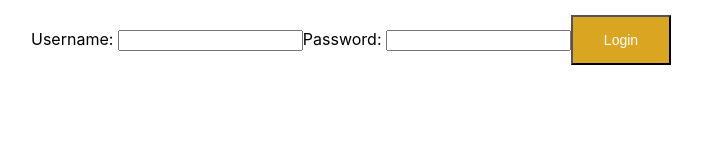
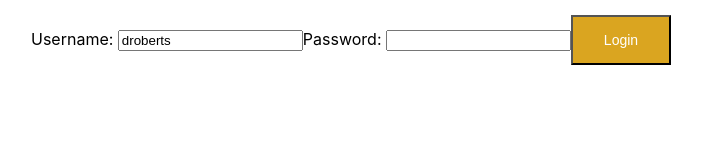
Before and after one commit to NuwroVighte/TodoApp, a React (Create React App) app: page / in a window 1280 px wide. Shown: the top 160 px of the page, without its empty margins (289-991 px from the left). Built offline with nearby package versions, Linux system fonts and the light colour scheme.

Commit message:
added controlled component to handle username changes with default username

```diff
--- a/src/components/todo/TodoApp.jsx
+++ b/src/components/todo/TodoApp.jsx
@@ -10,12 +10,28 @@ class TodoApp extends Component {
     }
 }
 
+
 class LoginComponent extends Component {
+    constructor(props) {
+        super(props)
+        this.state = {
+            username: 'droberts',
+            password: ''
+        }
+        this.handleUsernameChange = this.handleUsernameChange.bind(this)
+    }
+
+    handleUsernameChange(event) {
+        console.log(event.target.value)
+        this.setState({ username: event.target.value })
+
+    }
+
     render () {
         return (
             <div>
-            Username: <input type="text" name="username" />
-            Password: <input type="password" name="password" />
+            Username: <input type="text" name="username" value={this.state.username} onChange={this.handleUsernameChange}/>
+            Password: <input type="password" name="password" value={this.state.password}/>
             <button>Login</button>
             </div>
         )
```
